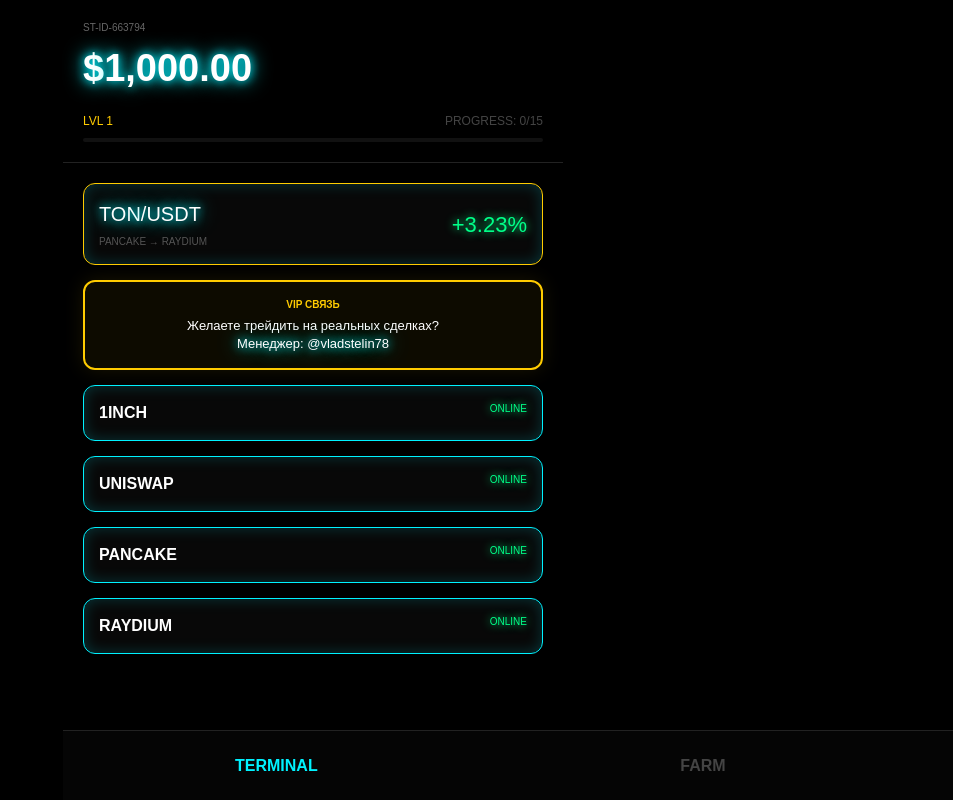
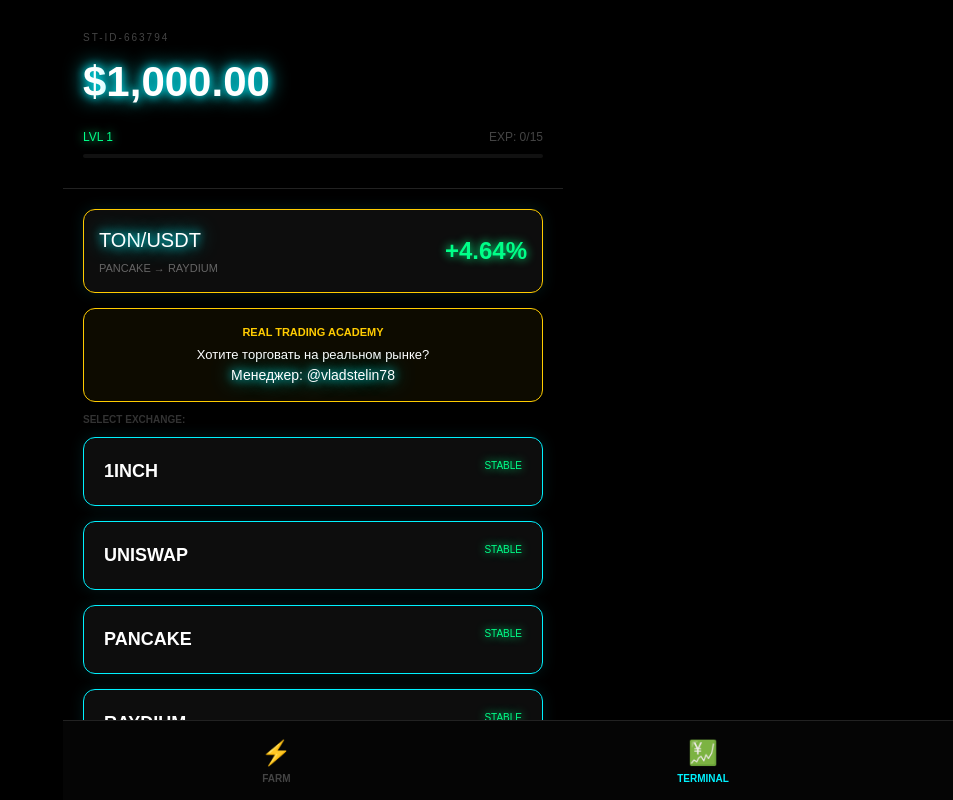
Before and after one commit to katyakuznezc-cmd/treidgame, a React (Vite) app: page / in a window 1280 px wide. Shown: the whole page, without its empty margins (327-1280 px from the left). Built offline with nearby package versions, Linux system fonts and the light colour scheme.

Commit message:
Update App.jsx

```diff
--- a/src/App.jsx
+++ b/src/App.jsx
@@ -30,22 +30,27 @@ export default function App() {
   const [result, setResult] = useState(null);
   const [isBurning, setIsBurning] = useState(false);
   const [clicks, setClicks] = useState([]);
-  const [soundEnabled, setSoundEnabled] = useState(true);
+
+  // Настройки
+  const [soundEnabled, setSoundEnabled] = useState(() => localStorage.getItem('cfg_snd') !== 'false');
+  const [fxEnabled, setFxEnabled] = useState(() => localStorage.getItem('cfg_fx') !== 'false');
 
   const getNeededTrades = (lvl) => lvl === 1 ? 15 : lvl === 2 ? 35 : 75;
   const maxLev = level === 1 ? 5 : level === 2 ? 20 : level === 3 ? 50 : 100;
   const neededTrades = getNeededTrades(level);
 
-  // Калькулятор профита (прогноз)
-  const estProfit = amount * leverage * (signal ? parseFloat(signal.perc)/100 : 0.015);
-  const estLoss = amount * leverage * 0.035;
+  // Калькулятор (Математика +4..6% профита против -3% убытка)
+  const estProfit = amount * leverage * (signal ? (parseFloat(signal.perc) / 100) : 0.02);
+  const estLoss = amount * leverage * 0.03;
 
   useEffect(() => {
     localStorage.setItem('st_user_id', userId);
     localStorage.setItem('st_bal', balance.toFixed(2));
     localStorage.setItem('st_lvl', level.toString());
     localStorage.setItem('st_prog', tradesInLevel.toString());
-  }, [balance, level, tradesInLevel, userId]);
+    localStorage.setItem('cfg_snd', soundEnabled);
+    localStorage.setItem('cfg_fx', fxEnabled);
+  }, [balance, level, tradesInLevel, userId, soundEnabled, fxEnabled]);
 
   useEffect(() => {
     if (Math.abs(displayBalance - balance) > 0.01) {
@@ -65,9 +70,9 @@ export default function App() {
         const bDex = DEX[Math.floor(Math.random()*DEX.length)].name;
         let sDex = DEX[Math.floor(Math.random()*DEX.length)].name;
         while(sDex === bDex) sDex = DEX[Math.floor(Math.random()*DEX.length)].name;
-        setSignal({ coin: coin.id, buyDex: bDex, sellDex: sDex, perc: (Math.random() * 1.5 + 2).toFixed(2) });
+        setSignal({ coin: coin.id, buyDex: bDex, sellDex: sDex, perc: (Math.random() * 2 + 3).toFixed(2) });
         setIsAnalyzing(false);
-      }, 5000);
+      }, 4000);
     }
     return () => clearTimeout(timer);
   }, [tab, signal, activePos, level]);
@@ -75,16 +80,16 @@ export default function App() {
   const handleOpenPosition = (coinId) => {
     if (balance >= amount) {
       setBalance(b => b - amount);
-      setActivePos({ id: coinId, buyDex: selectedDex, amount, leverage, startTime: Date.now(), signalUsed: !!signal });
+      setActivePos({ id: coinId, buyDex: selectedDex, amount, leverage, startTime: Date.now() });
     }
   };
 
   const handleSell = () => {
     const isSameDex = selectedDex === activePos.buyDex;
     if (isSameDex) {
-       setBalance(b => b + (activePos.amount * 0.1)); // Штраф 90% за ту же биржу
-       setResult({ win: false, val: (activePos.amount * 0.9).toFixed(2), msg: "DEX LOCKUP" });
-       setActivePos(null); setSignal(null); setTradesInLevel(t => Math.max(0, t - 2));
+       setBalance(b => b + (activePos.amount * 0.1));
+       setResult({ win: false, val: (activePos.amount * 0.9).toFixed(2), msg: "DEX BLOCK" });
+       setActivePos(null); setSignal(null);
        return;
     }
 
@@ -99,14 +104,13 @@ export default function App() {
 
           let pnl;
           if (win) {
-            const pRange = isCorrect ? (parseFloat(signal.perc) / 100) : 0.012;
-            pnl = activePos.amount * activePos.leverage * pRange;
+            pnl = estProfit;
             setTradesInLevel(t => (t + 1 >= neededTrades) ? 0 : t + 1);
             if (tradesInLevel + 1 >= neededTrades) setLevel(l => l + 1);
           } else {
-            pnl = -(activePos.amount * activePos.leverage * 0.035);
+            pnl = -estLoss;
             setIsBurning(true);
-            setTimeout(() => setIsBurning(false), 1200);
+            setTimeout(() => setIsBurning(false), 1000);
             setTradesInLevel(t => Math.max(0, t - 1));
           }
           setBalance(b => Math.max(0, b + activePos.amount + pnl));
@@ -124,6 +128,7 @@ export default function App() {
       const audio = new Audio('https://www.soundjay.com/buttons/sounds/button-16.mp3');
       audio.volume = 0.05; audio.play().catch(()=>{});
     }
+    if (!fxEnabled) return;
     const x = e.clientX || (e.touches && e.touches[0].clientX);
     const y = e.clientY || (e.touches && e.touches[0].clientY);
     if (x && y) {
@@ -140,98 +145,101 @@ export default function App() {
       <style>{`
         :root { --neon: #00f2ff; --win: #00ff88; --loss: #ff0055; --gold: #ffcc00; }
         * { box-sizing: border-box; font-family: 'Orbitron', sans-serif; user-select: none; }
-        .burn { animation: shake 0.1s infinite; background: #1a0000 !important; }
-        @keyframes shake { 0% { transform: translate(3px,3px); } 50% { transform: translate(-3px,-3px); } }
         .neon-text { text-shadow: 0 0 10px var(--neon), 0 0 20px var(--neon); color: #fff; }
         .win-text { text-shadow: 0 0 10px var(--win); color: var(--win); }
         .loss-text { text-shadow: 0 0 10px var(--loss); color: var(--loss); }
-        .card { background: rgba(10,10,10,0.8); border: 1px solid var(--neon); box-shadow: inset 0 0 15px rgba(0,242,255,0.2); border-radius: 12px; padding: 15px; margin-bottom: 15px; }
-        .btn { width: 100%; padding: 15px; border-radius: 8px; border: none; font-weight: 900; letter-spacing: 1px; cursor: pointer; transition: 0.2s; }
-        .btn:active { transform: scale(0.96); }
-        .dollar { position: absolute; color: var(--win); font-weight: 900; pointer-events: none; animation: pop 0.8s ease-out forwards; z-index: 9999; font-size: 28px; text-shadow: 0 0 10px var(--win); }
-        @keyframes pop { 0% { opacity: 1; transform: translateY(0); } 100% { opacity: 0; transform: translateY(-120px); } }
-        input { background: #000; border: 1px solid var(--neon); color: var(--neon); padding: 10px; border-radius: 5px; width: 100%; text-align: center; outline: none; font-size: 18px; margin-top: 5px; }
-        .st-offer { border: 2px solid var(--gold); background: rgba(255,204,0,0.05); padding: 15px; border-radius: 12px; text-decoration: none; display: block; margin: 15px 0; text-align: center; box-shadow: 0 0 20px rgba(255,204,0,0.1); }
+        .card { background: rgba(15,15,15,0.9); border: 1px solid var(--neon); box-shadow: 0 0 15px rgba(0,242,255,0.1); border-radius: 12px; padding: 15px; margin-bottom: 15px; }
+        .btn { width: 100%; padding: 15px; border-radius: 8px; border: none; font-weight: 900; cursor: pointer; transition: 0.2s; text-transform: uppercase; }
+        .btn:active { transform: scale(0.95); }
+        .dollar { position: absolute; color: var(--win); font-weight: 900; pointer-events: none; animation: pop 0.8s ease-out forwards; z-index: 9999; font-size: 32px; text-shadow: 0 0 10px var(--win); }
+        @keyframes pop { 0% { opacity: 1; transform: translateY(0); } 100% { opacity: 0; transform: translateY(-150px); } }
+        input { background: #000; border: 1px solid var(--neon); color: var(--neon); padding: 12px; border-radius: 8px; width: 100%; text-align: center; font-size: 20px; box-shadow: inset 0 0 5px var(--neon); }
+        .nav-item { flex:1; display:flex; flex-direction: column; align-items:center; justify-content:center; font-size: 10px; font-weight: 900; cursor: pointer; transition: 0.3s; }
+        .st-offer { border: 1px solid var(--gold); background: rgba(255,204,0,0.05); padding: 15px; border-radius: 12px; text-decoration: none; display: block; margin: 10px 0; text-align: center; }
       `}</style>
 
-      {clicks.map(c => <div key={c.id} className="dollar" style={{left: c.x-10, top: c.y-20}}>$</div>)}
+      {clicks.map(c => <div key={c.id} className="dollar" style={{left: c.x-15, top: c.y-25}}>$</div>)}
 
       {result && (
-        <div style={{position:'absolute', inset:0, background:'rgba(0,0,0,0.95)', zIndex:20000, display:'flex', alignItems:'center', justifyContent:'center', padding:20}}>
-          <div className="card" style={{borderColor: result.win ? 'var(--win)' : 'var(--loss)', width: '100%', textAlign: 'center'}}>
-            <h2 className={result.win ? 'win-text' : 'loss-text'}>{result.win ? 'DEAL SUCCESS' : 'LIQUIDATION'}</h2>
-            <h1 style={{fontSize: 45, margin: '20px 0'}}>{result.win ? '+' : '-'}${result.val}</h1>
-            <button className="btn" style={{background: '#fff'}} onClick={() => setResult(null)}>CONTINUE</button>
+        <div style={{position:'absolute', inset:0, background:'rgba(0,0,0,0.98)', zIndex:20000, display:'flex', alignItems:'center', justifyContent:'center', padding:20}}>
+          <div className="card" style={{borderColor: result.win ? 'var(--win)' : 'var(--loss)', width: '100%', textAlign: 'center', padding: '40px 20px'}}>
+            <h2 className={result.win ? 'win-text' : 'loss-text'} style={{fontSize: 24}}>{result.win ? 'DEAL SUCCESS' : 'LIQUIDATION'}</h2>
+            <h1 style={{fontSize: 50, margin: '20px 0'}} className="neon-text">{result.win ? '+' : '-'}${result.val}</h1>
+            <button className="btn" style={{background: '#fff', color: '#000'}} onClick={() => setResult(null)}>CONTINUE</button>
           </div>
         </div>
       )}
 
       <div style={{maxWidth: 500, margin: '0 auto', height: '100%', display: 'flex', flexDirection: 'column'}}>
-        <header style={{padding: 20, borderBottom: '1px solid #222'}}>
-          <div style={{fontSize: 10, color: '#666', marginBottom: 5}}>{userId}</div>
-          <div className="neon-text" style={{fontSize: 38, fontWeight: 900}}>${displayBalance.toLocaleString(undefined, {minimumFractionDigits: 2})}</div>
-          <div style={{display:'flex', justifyContent:'space-between', marginTop: 15, fontSize: 12}}>
-            <span style={{color: 'var(--gold)'}}>LVL {level}</span>
-            <span style={{color: '#444'}}>PROGRESS: {tradesInLevel}/{neededTrades}</span>
+
+        {/* HEADER */}
+        <header style={{padding: '30px 20px', borderBottom: '1px solid #222'}}>
+          <div style={{fontSize: 10, color: '#444', marginBottom: 5, letterSpacing: 2}}>{userId}</div>
+          <div className="neon-text" style={{fontSize: 42, fontWeight: 900}}>${displayBalance.toLocaleString(undefined, {minimumFractionDigits: 2})}</div>
+          <div style={{display:'flex', justifyContent:'space-between', marginTop: 15}}>
+            <span className="win-text" style={{fontSize: 12}}>LVL {level}</span>
+            <span style={{color: '#444', fontSize: 12}}>EXP: {tradesInLevel}/{neededTrades}</span>
           </div>
-          <div style={{width:'100%', height:4, background:'#111', marginTop:8, borderRadius:2, overflow:'hidden'}}>
+          <div style={{width:'100%', height:4, background:'#111', marginTop:8, borderRadius:10, overflow:'hidden'}}>
             <div style={{width:`${(tradesInLevel/neededTrades)*100}%`, height:'100%', background:'var(--neon)', boxShadow: '0 0 10px var(--neon)'}} />
           </div>
         </header>
 
+        {/* MAIN CONTENT */}
         <main style={{flex:1, overflowY:'auto', padding: 20, paddingBottom: 100}}>
+
           {tab === 'trade' && (
             <>
               {!selectedDex ? (
                 <div>
                   <div className="card" style={{borderColor: 'var(--gold)'}}>
-                    {isAnalyzing ? <div className="win-text" style={{textAlign:'center', fontSize: 12}}>SCANNING NETWORKS...</div> :
+                    {isAnalyzing ? <div className="win-text" style={{textAlign:'center', fontSize: 12, animate: 'pulse 1s infinite'}}>SCANNING MARKETS...</div> :
                     <div style={{display:'flex', justifyContent:'space-between', alignItems:'center'}}>
                       <div>
                         <div className="neon-text" style={{fontSize: 20}}>{signal.coin}/USDT</div>
-                        <div style={{fontSize: 10, color: '#555', marginTop: 5}}>{signal.buyDex} → {signal.sellDex}</div>
+                        <div style={{fontSize: 11, color: '#666', marginTop: 5}}>{signal.buyDex} → {signal.sellDex}</div>
                       </div>
-                      <div className="win-text" style={{fontSize: 22}}>+{signal.perc}%</div>
+                      <div className="win-text" style={{fontSize: 24, fontWeight: 900}}>+{signal.perc}%</div>
                     </div>}
                   </div>
 
                   <a href="https://t.me/vladstelin78" className="st-offer">
-                    <div style={{color: 'var(--gold)', fontSize: 10, fontWeight: 900, marginBottom: 5}}>VIP СВЯЗЬ</div>
-                    <div style={{color: '#fff', fontSize: 13, lineHeight: 1.4}}>Желаете трейдить на реальных сделках?<br/>
-                    <span className="neon-text">Менеджер: @vladstelin78</span></div>
+                    <div style={{color: 'var(--gold)', fontSize: 11, fontWeight: 900, marginBottom: 5}}>REAL TRADING ACADEMY</div>
+                    <div style={{color: '#fff', fontSize: 13}}>Хотите торговать на реальном рынке?<br/>
+                    <span className="neon-text" style={{fontSize: 14}}>Менеджер: @vladstelin78</span></div>
                   </a>
 
+                  <div style={{fontSize: 10, color: '#333', marginBottom: 10, fontWeight: 900}}>SELECT EXCHANGE:</div>
                   {DEX.map(d => (
-                    <div key={d.name} className="card" onClick={() => setSelectedDex(d.name)} style={{cursor:'pointer', display:'flex', justifyContent:'space-between'}}>
-                      <b>{d.name}</b>
-                      <span className="win-text" style={{fontSize: 10}}>ONLINE</span>
+                    <div key={d.name} className="card" onClick={() => setSelectedDex(d.name)} style={{cursor:'pointer', display:'flex', justifyContent:'space-between', padding: '20px'}}>
+                      <b style={{fontSize: 18}}>{d.name}</b>
+                      <span className="win-text" style={{fontSize: 10}}>STABLE</span>
                     </div>
                   ))}
                 </div>
               ) : (
                 <div>
-                  <div onClick={() => setSelectedDex(null)} style={{color:'var(--neon)', marginBottom: 15, fontSize: 12, cursor:'pointer'}}>← BACK TO HUB</div>
+                  <div onClick={() => setSelectedDex(null)} style={{color:'var(--neon)', marginBottom: 20, fontSize: 12, cursor:'pointer', fontWeight: 900}}>← BACK TO HUB</div>
 
-                  {/* КАЛЬКУЛЯТОР ПРОФИТА */}
-                  <div className="card" style={{background: '#050505'}}>
+                  <div className="card" style={{background: '#080808'}}>
                     <div style={{display:'flex', gap:10, marginBottom: 15}}>
-                      <div style={{flex:1}}><label style={{fontSize: 10, color: '#444'}}>AMOUNT</label><input type="number" value={amount} onChange={e=>setAmount(Number(e.target.value))}/></div>
-                      <div style={{flex:1}}><label style={{fontSize: 10, color: '#444'}}>LEVERAGE (MAX {maxLev}x)</label><input type="number" value={leverage} onChange={e=>setLeverage(Math.min(maxLev, Number(e.target.value)))}/></div>
+                      <div style={{flex:1}}><label style={{fontSize: 9, color: '#444'}}>INVEST ($)</label><input type="number" value={amount} onChange={e=>setAmount(Number(e.target.value))}/></div>
+                      <div style={{flex:1}}><label style={{fontSize: 9, color: '#444'}}>LEVERAGE (MAX {maxLev}x)</label><input type="number" value={leverage} onChange={e=>setLeverage(Math.min(maxLev, Number(e.target.value)))}/></div>
                     </div>
-                    <div style={{display:'flex', justifyContent:'space-between', fontSize: 11}}>
-                      <span>EST. PROFIT: <span className="win-text">+${estProfit.toFixed(2)}</span></span>
-                      <span>EST. LOSS: <span className="loss-text">-${estLoss.toFixed(2)}</span></span>
+                    <div style={{display:'flex', justifyContent:'space-between', fontSize: 11, fontWeight: 900}}>
+                      <span>POTENTIAL: <span className="win-text">+${estProfit.toFixed(2)}</span></span>
+                      <span>RISK: <span className="loss-text">-${estLoss.toFixed(2)}</span></span>
                     </div>
                   </div>
 
                   {COINS_DATA.map(c => {
                     const isActive = activePos?.id === c.id;
                     return (
-                      <div key={c.id} className="card" style={{opacity: c.lvl > level ? 0.3 : 1}}>
+                      <div key={c.id} className="card" style={{opacity: c.lvl > level ? 0.2 : 1}}>
                         <div style={{display:'flex', justifyContent:'space-between', alignItems:'center'}}>
-                          <div><div className="neon-text" style={{fontSize: 18}}>{c.id}</div><div style={{fontSize: 12, color: '#444'}}>${c.base}</div></div>
+                          <div><div className="neon-text" style={{fontSize: 20}}>{c.id}</div><div style={{fontSize: 12, color: '#444'}}>${c.base}</div></div>
                           {isActive ? (
-                            <button className="btn" style={{background: 'var(--loss)', color: '#fff', width: 120}} onClick={handleSell}>{netTimer ? `${netTimer}s` : 'SELL'}</button>
+                            <button className="btn" style={{background: 'var(--loss)', color: '#fff', width: 140}} onClick={handleSell}>{netTimer ? `SYNC ${netTimer}s` : 'SELL NOW'}</button>
                           ) : (
                             <button className="btn" style={{background: 'var(--win)', color: '#000', width: 120}} disabled={!!activePos || c.lvl > level} onClick={() => handleOpenPosition(c.id)}>BUY</button>
                           )}
@@ -245,25 +253,46 @@ export default function App() {
           )}
 
           {tab === 'mining' && (
-            <div style={{height: '100%', display: 'flex', alignItems: 'center', justifyContent: 'center'}}>
-               <div onClick={() => setBalance(b => b + 0.15)} style={{width: 250, height: 250, border: '5px solid #111', borderTopColor: 'var(--neon)', borderRadius: '50%', display: 'flex', alignItems: 'center', justifyContent: 'center', fontSize: 40, color: 'var(--neon)', fontWeight: '900', cursor: 'pointer', boxShadow: '0 0 30px rgba(0,242,255,0.1)'}}>TAP</div>
+            <div style={{height: '100%', display: 'flex', flexDirection: 'column', alignItems: 'center', justifyContent: 'center'}}>
+               <div onClick={() => setBalance(b => b + 0.25)} style={{width: 280, height: 280, border: '8px solid #111', borderTopColor: 'var(--neon)', borderRadius: '50%', display: 'flex', alignItems: 'center', justifyContent: 'center', fontSize: 50, color: 'var(--neon)', fontWeight: '900', cursor: 'pointer', boxShadow: '0 0 50px rgba(0,242,255,0.2)'}}>TAP</div>
+               <div className="neon-text" style={{marginTop: 30, fontSize: 14}}>LIQUIDITY MINING...</div>
             </div>
           )}
 
           {tab === 'opts' && (
-            <div className="card">
-              <div style={{display:'flex', justifyContent:'space-between', alignItems: 'center'}}>
-                <span>HAPTIC SOUND</span>
-                <button onClick={() => setSoundEnabled(!soundEnabled)} style={{background: soundEnabled ? 'var(--win)' : '#222', border:'none', padding:'10px 20px', borderRadius:5, fontWeight:900}}>{soundEnabled ? 'ON' : 'OFF'}</button>
+            <div>
+              <div className="neon-text" style={{fontSize: 20, marginBottom: 20, textAlign: 'center'}}>SETTINGS</div>
+
+              <div className="card" style={{display:'flex', justifyContent:'space-between', alignItems: 'center'}}>
+                <span style={{fontSize: 14}}>SOUND EFFECTS</span>
+                <button onClick={() => setSoundEnabled(!soundEnabled)} style={{background: soundEnabled ? 'var(--win)' : '#333', border:'none', padding:'10px 20px', borderRadius:8, fontWeight:900, width: 80}}>{soundEnabled ? 'ON' : 'OFF'}</button>
               </div>
+
+              <div className="card" style={{display:'flex', justifyContent:'space-between', alignItems: 'center'}}>
+                <span style={{fontSize: 14}}>CLICK VISUALS ($)</span>
+                <button onClick={() => setFxEnabled(!fxEnabled)} style={{background: fxEnabled ? 'var(--win)' : '#333', border:'none', padding:'10px 20px', borderRadius:8, fontWeight:900, width: 80}}>{fxEnabled ? 'ON' : 'OFF'}</button>
+              </div>
+
+              <a href="https://t.me/kriptoalians" style={{textDecoration:'none'}}>
+                <div className="card" style={{textAlign:'center', borderColor: 'var(--gold)'}}>
+                  <div style={{color: 'var(--gold)', fontSize: 12, fontWeight: 900}}>CREATORS: @kriptoalians</div>
+                </div>
+              </a>
             </div>
           )}
         </main>
 
-        <nav style={{position: 'absolute', bottom: 0, width: '100%', height: 70, background: '#050505', borderTop: '1px solid #222', display: 'flex'}}>
-          <div onClick={() => setTab('trade')} style={{flex:1, display:'flex', alignItems:'center', justifyContent:'center', color: tab === 'trade' ? 'var(--neon)' : '#444', fontWeight: 900}}>TERMINAL</div>
-          <div onClick={() => setTab('mining')} style={{flex:1, display:'flex', alignItems:'center', justifyContent:'center', color: tab === 'mining' ? 'var(--neon)' : '#444', fontWeight: 900}}>FARM</div>
-          <div onClick={() => setTab('opts')} style={{flex:1, display:'flex', alignItems:'center', justifyContent:'center', color: tab === 'opts' ? 'var(--neon)' : '#444', fontWeight: 900}}>SYSTEM</div>
+        {/* BOTTOM NAV */}
+        <nav style={{position: 'absolute', bottom: 0, width: '100%', height: 80, background: '#050505', borderTop: '1px solid #222', display: 'flex'}}>
+          <div onClick={() => setTab('mining')} className="nav-item" style={{color: tab === 'mining' ? 'var(--neon)' : '#444'}}>
+             <span style={{fontSize: 24}}>⚡</span><span>FARM</span>
+          </div>
+          <div onClick={() => setTab('trade')} className="nav-item" style={{color: tab === 'trade' ? 'var(--neon)' : '#444'}}>
+             <span style={{fontSize: 24}}>💹</span><span>TERMINAL</span>
+          </div>
+          <div onClick={() => setTab('opts')} className="nav-item" style={{color: tab === 'opts' ? 'var(--neon)' : '#444'}}>
+             <span style={{fontSize: 24}}>⚙️</span><span>SETTINGS</span>
+          </div>
         </nav>
       </div>
     </div>
```
